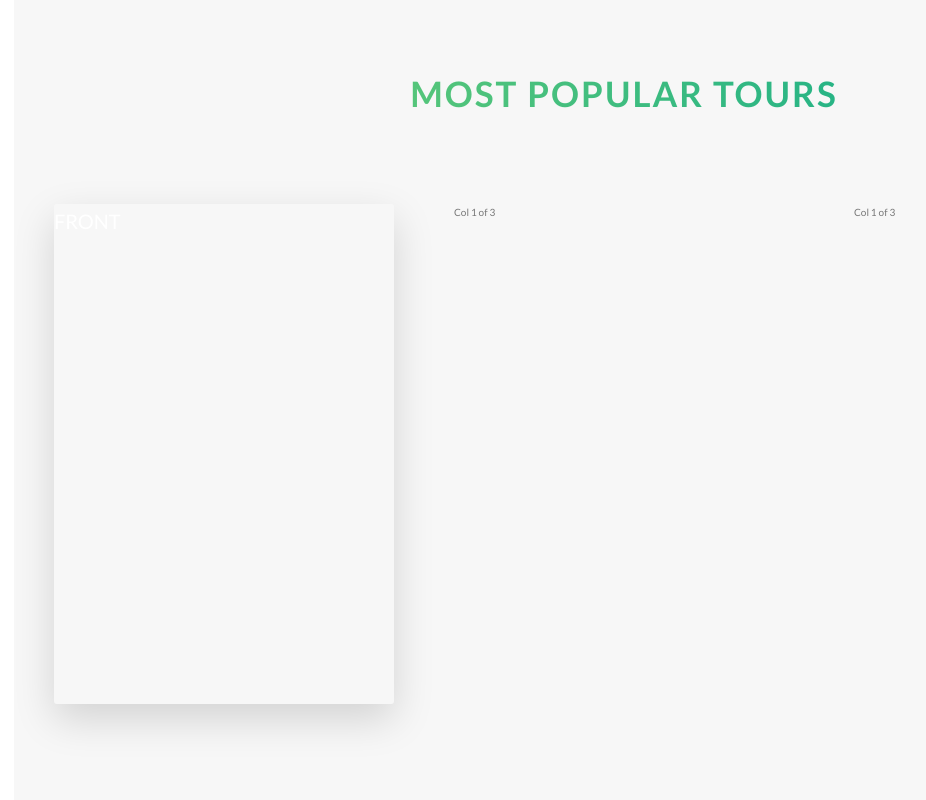
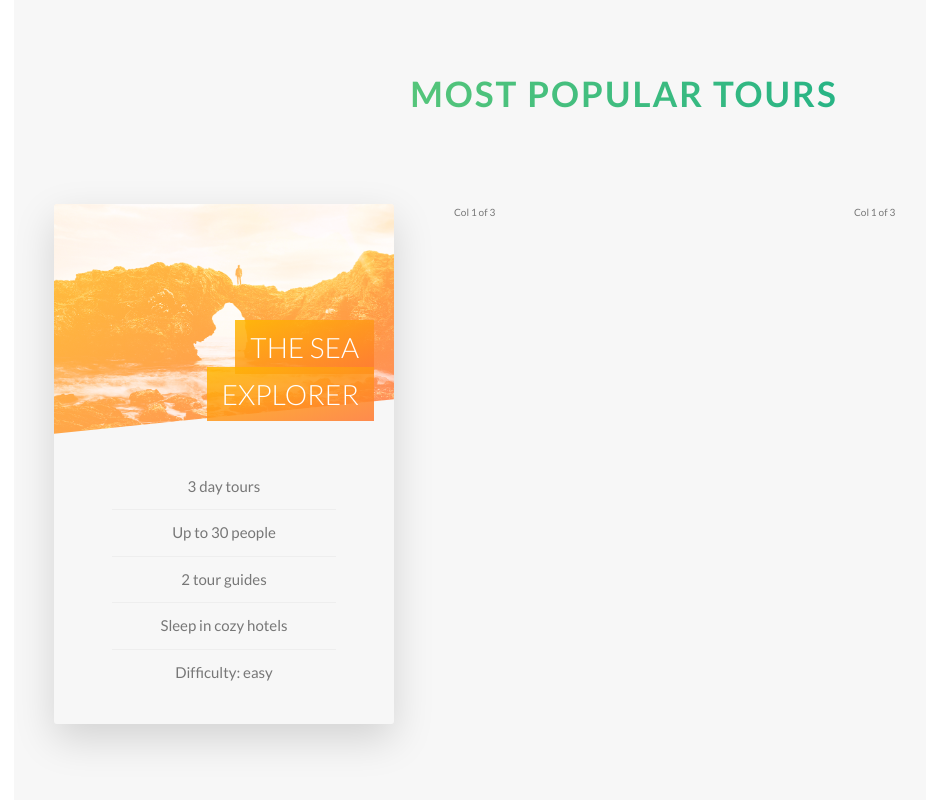
Before and after one commit to gus-rdz/Natours-repo, a website: page index.html in a window 1280 px wide. Shown: the part 2241-3041 px from the top of the page, without its empty margins (16-942 px from the left). Drawn offline with Linux system fonts and the light colour scheme.

Commit message:
continuing Tours section; added the img, heading, and details to front side

```diff
--- a/index.html
+++ b/index.html
@@ -137,7 +137,23 @@
         <div class="row">
           <div class="col-1-of-3">
             <div class="card">
-              <div class="card__side card__side--front">FRONT</div>
+              <div class="card__side card__side--front">
+                <div class="card__picture card__picture--1">&nbsp;</div>
+                <h4 class="card__heading">
+                  <span class="card__heading-span card__heading-span--1"
+                    >The Sea Explorer</span
+                  >
+                </h4>
+                <div class="card__details">
+                  <ul>
+                    <li>3 day tours</li>
+                    <li>Up to 30 people</li>
+                    <li>2 tour guides</li>
+                    <li>Sleep in cozy hotels</li>
+                    <li>Difficulty: easy</li>
+                  </ul>
+                </div>
+              </div>
               <div class="card__side card__side--back card__side--back-1">
                 BACK
               </div>
--- a/sass/abstracts/_variables.scss
+++ b/sass/abstracts/_variables.scss
@@ -10,6 +10,7 @@ $color-tertiary-light: #2998ff;
 $color-tertiary-dark: #5643fa;
 
 $color-grey-light-1: #f7f7f7;
+$color-grey-light-2: #eee;
 
 $color-grey-dark: #777;
 $color-white: #fff;
--- a/sass/components/_card.scss
+++ b/sass/components/_card.scss
@@ -1,14 +1,12 @@
 .card {
+  // FUNCTIONALITY
   perspective: 150rem;
   -moz-perspective: 150rem;
   position: relative;
-  height: 50rem;
+  height: 52rem;
 
   &__side {
-    color: #fff;
-    font-size: 2rem;
-
-    height: 50rem;
+    height: 52rem;
     transition: all 0.8s ease;
     position: absolute;
     top: 0;
@@ -16,6 +14,7 @@
     width: 100%;
     backface-visibility: hidden;
     border-radius: 3px;
+    overflow: hidden;
     box-shadow: 0 1.5rem 4rem rgba($color-black, 0.15);
 
     &--front {
@@ -37,10 +36,82 @@
   }
 
   &:hover &__side--front {
-    transform: rotateY(180deg);
+    transform: rotateY(-180deg);
   }
 
   &:hover &__side--back {
     transform: rotateY(0);
   }
+
+  // FRONT SIDE STYLING
+  &__picture {
+    background-size: cover;
+    height: 23rem;
+    background-blend-mode: screen;
+    -webkit-clip-path: polygon(0 0, 100% 0, 100% 85%, 0 100%);
+    clip-path: polygon(0 0, 100% 0, 100% 85%, 0 100%);
+
+    &--1 {
+      background-image: linear-gradient(
+          to right bottom,
+          $color-secondary-light,
+          $color-secondary-dark
+        ),
+        url(../img/nat-5.jpg);
+    }
+
+    &--2 {
+      background-image: url(../img/nat-5.img);
+    }
+
+    &--3 {
+      background-image: url(../img/nat-5.img);
+    }
+  }
+
+  &__heading {
+    font-size: 2.8rem;
+    font-weight: 300;
+    text-transform: uppercase;
+    text-align: right;
+    color: $color-white;
+    position: absolute;
+    top: 12rem;
+    right: 2rem;
+    width: 75%;
+  }
+
+  &__heading-span {
+    padding: 1rem 1.5rem;
+    -webkit-box-decoration-break: clone;
+    box-decoration-break: clone;
+
+    &--1 {
+      background-image: linear-gradient(
+        to right bottom,
+        rgba($color-secondary-light, 0.85),
+        rgba($color-secondary-dark, 0.85)
+      );
+    }
+  }
+
+  &__details {
+    padding: 3rem;
+
+    ul {
+      list-style: none;
+      width: 80%;
+      margin: 0 auto;
+
+      li {
+        text-align: center;
+        font-size: 1.5rem;
+        padding: 1rem;
+
+        &:not(:last-child) {
+          border-bottom: 1px solid $color-grey-light-2;
+        }
+      }
+    }
+  }
 }
```
Also changed, not shown: css/style.css.
